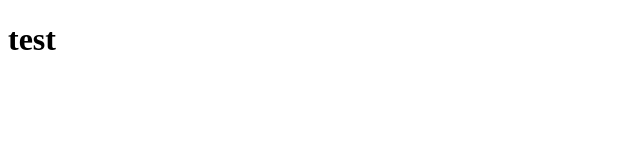
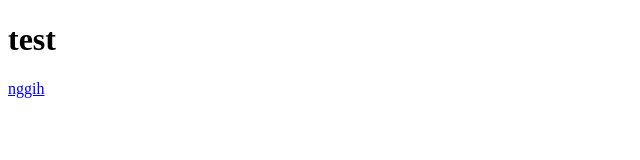
Before and after one commit to yorunaka/yorunaka.github.io, a plain HTML site: page index.html in a window 1280 px wide. Shown: the full height of the page, 0-640 px from the left. Drawn offline with Linux system fonts and the light colour scheme.

Commit message:
Update index.html

```diff
--- a/index.html
+++ b/index.html
@@ -8,5 +8,6 @@
 </head>
 <body>
     <h1>test</h1>
+    <a href='reactions.html'>nggih</a>
 </body>
 </html>
```
